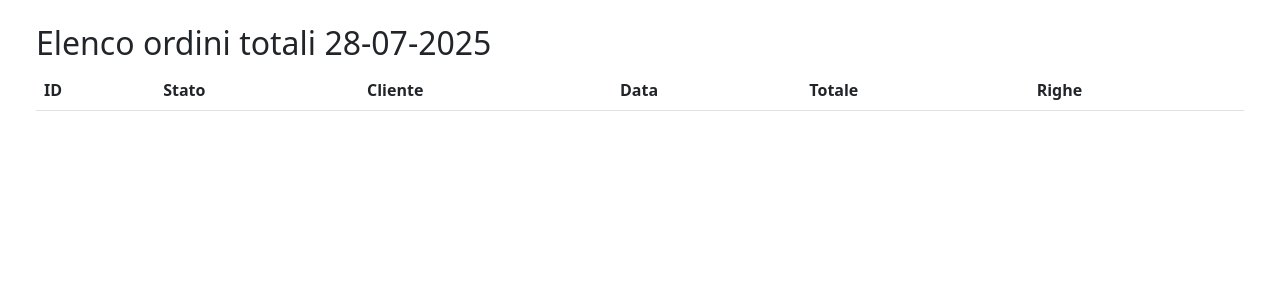
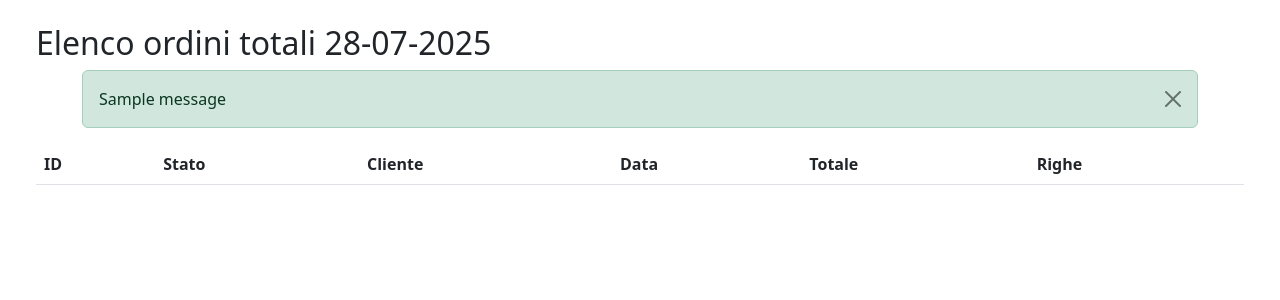
Before and after one commit to scinny91/bar, a Django app: page /ordini/riepilogo/ in a window 1280 px wide. Shown: the part 80-380 px from the top of the page. Run offline with Django 4.2, Linux system fonts and the light colour scheme; a user stored in the database is signed in; tables that the repository leaves empty hold one stand-in row (values such as "Sample post"); one stand-in notice (Sample message) is shown; lists and menus that the app fills with data are empty.

Commit message:
gestiti i messages

```diff
--- a/bar/ordini/views.py
+++ b/bar/ordini/views.py
@@ -4,6 +4,7 @@ from django.utils.timezone import localdate
 from django.db.models.functions import TruncDate
 from django.contrib.auth.decorators import login_required
 from django.shortcuts import render, redirect, get_object_or_404
+from django.contrib import messages
 
 from bar.ordini.models import Ordine, OrdineRiga, STATUS_CHOICES, OPTION_CHOICES
 from bar.prodotti.models import Prodotto, CATEGORIE_PRODOTTO, SOTTOCATEGORIE_PRODOTTO
@@ -19,6 +20,7 @@ def nuovo_ordine(request):
     if request.method == 'POST':
         ordine = Ordine()
         ordine.modifica_da_post_request(request.POST, prodotti)
+        messages.success(request, f"Ordine #{ordine.id}-{ordine.cliente} inserito con successo.")
         return redirect('lista_ordini')
 
 
@@ -86,8 +88,9 @@ def modifica_ordine(request, pk):
     prodotti = Prodotto.objects.all().order_by('categoria', 'sottocategoria', 'nome')
 
     if request.method == 'POST':
-        print(ordine.stato)
         ordine.modifica_da_post_request(request.POST, prodotti)
+        messages.success(request, f"Ordine #{ordine.id}-{ordine.cliente} modificato con successo.")
+
         return redirect('lista_ordini')
 
     # Raggruppa righe per prodotto
@@ -133,6 +136,7 @@ def conferma_ordine(request, pk):
     ordine = get_object_or_404(Ordine, pk=pk)
     stato = get_object_or_404(Stato, chiave="in_preparazione")
     ordine.cambia_stato_righe(stato)
+    messages.success(request, f"Ordine #{ordine.id}-{ordine.cliente} confermato con successo.")
     return redirect('lista_ordini')
 
 
@@ -159,7 +163,6 @@ def consegne(request):
         riga.stato = nuovo_stato
         riga.save()
 
-
         return redirect(request.path)  # ricarica la pagina
 
     data_ordine = request.GET.get('data_ordine')
@@ -183,11 +186,12 @@ def set_stato_riga_ordine(request, pk="", stato=""):
     # Recupera il parametro data_ordine, se presente
     data_ordine = request.GET.get('data_ordine')
 
+    messages.success(request, f"Ordine #{riga.ordine.id}.{riga.id} passata in {riga.stato.valore}")
+
     # Costruisci l’URL con il parametro
     url = reverse('consegne')
     if data_ordine:
         url += f"?data_ordine={data_ordine}"
-    print(url)
     return redirect(url)
 
 
--- a/bar/templates/ordini/lista_ordini.html
+++ b/bar/templates/ordini/lista_ordini.html
@@ -17,6 +17,17 @@
     {% endif %}
 {% else %}
     <h2> Elenco ordini totali {{date}}</h2>
+{% endif %}
+
+{% if messages %}
+  <div class="container mt-2">
+    {% for message in messages %}
+      <div class="alert alert-{{ message.tags }} alert-dismissible fade show" role="alert">
+        {{ message }}
+        <button type="button" class="btn-close" data-bs-dismiss="alert" aria-label="Chiudi"></button>
+      </div>
+    {% endfor %}
+  </div>
 {% endif %}
 
 <div class="row">
--- a/bar_site/settings.py
+++ b/bar_site/settings.py
@@ -85,3 +85,7 @@ USE_TZ = True
 STATIC_URL = '/static/'
 STATIC_ROOT = os.path.join(BASE_DIR, 'staticfiles')
 DEFAULT_AUTO_FIELD = 'django.db.models.BigAutoField'
+
+
+from django.contrib.messages import constants as message_constants
+MESSAGE_STORAGE = 'django.contrib.messages.storage.session.SessionStorage'
```
Also changed, not shown: bar/templates/ordini/evasione.html (+11 -1 lines).
